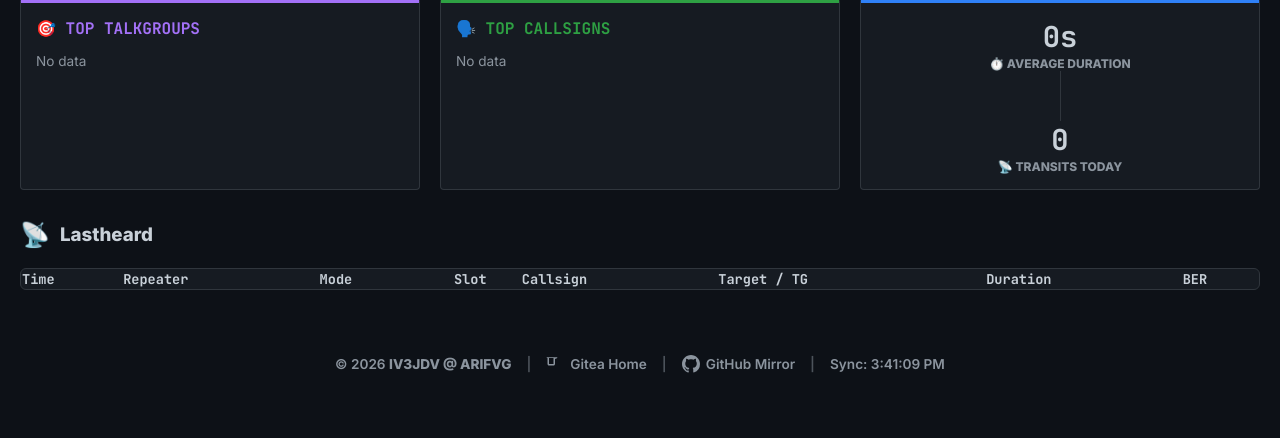
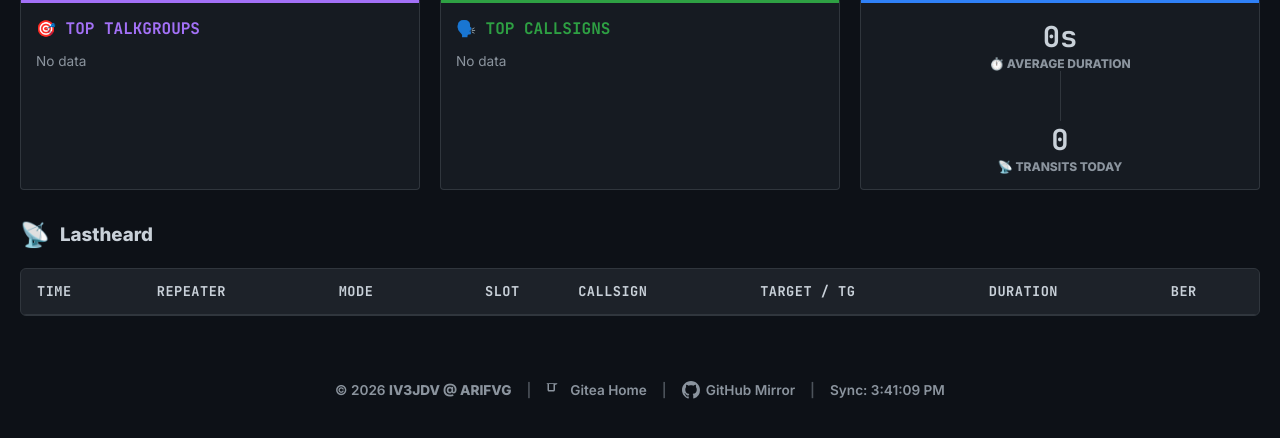
Before and after one commit to picchiosat/web-control-server, a Flask app: page / in a window 1280 px wide. Shown: the part 175-613 px from the top of the page. Run offline with Flask 3, Linux system fonts and the light colour scheme; data that the repository does not hold is empty; parts of the project's set-up code (start-up, migrations or seed data) failed here and were passed over; some libraries are stand-ins or nearby versions.

Commit message:
update index.html

```diff
--- a/templates/index.html
+++ b/templates/index.html
@@ -95,6 +95,27 @@
             font-size: 0.85rem;
             font-family: 'JetBrains Mono', monospace;
             white-space: nowrap; /* <-- Mantiene il testo su una riga per evitare accavallamenti su mobile */
+        }
+
+        /* Spaziatura celle e righe tabella */
+        th, td {
+            padding: 12px 16px;      /* Aumenta lo spazio interno: 12px sopra/sotto, 16px ai lati */
+            border-bottom: 1px solid var(--border-color);
+            line-height: 1.6;        /* Aumenta l'interlinea del testo */
+            vertical-align: middle;
+        }
+
+        /* Stile distinto per l'intestazione */
+        th {
+            background-color: rgba(255, 255, 255, 0.03);
+            font-weight: 700;
+            text-transform: uppercase;
+            letter-spacing: 0.5px;
+        }
+
+        /* Effetto "Zebra" per facilitare la lettura orizzontale */
+        tbody tr:nth-child(even) {
+            background-color: rgba(255, 255, 255, 0.015);
         }
 
         /* Animazioni Uniformate per i transiti */
```
